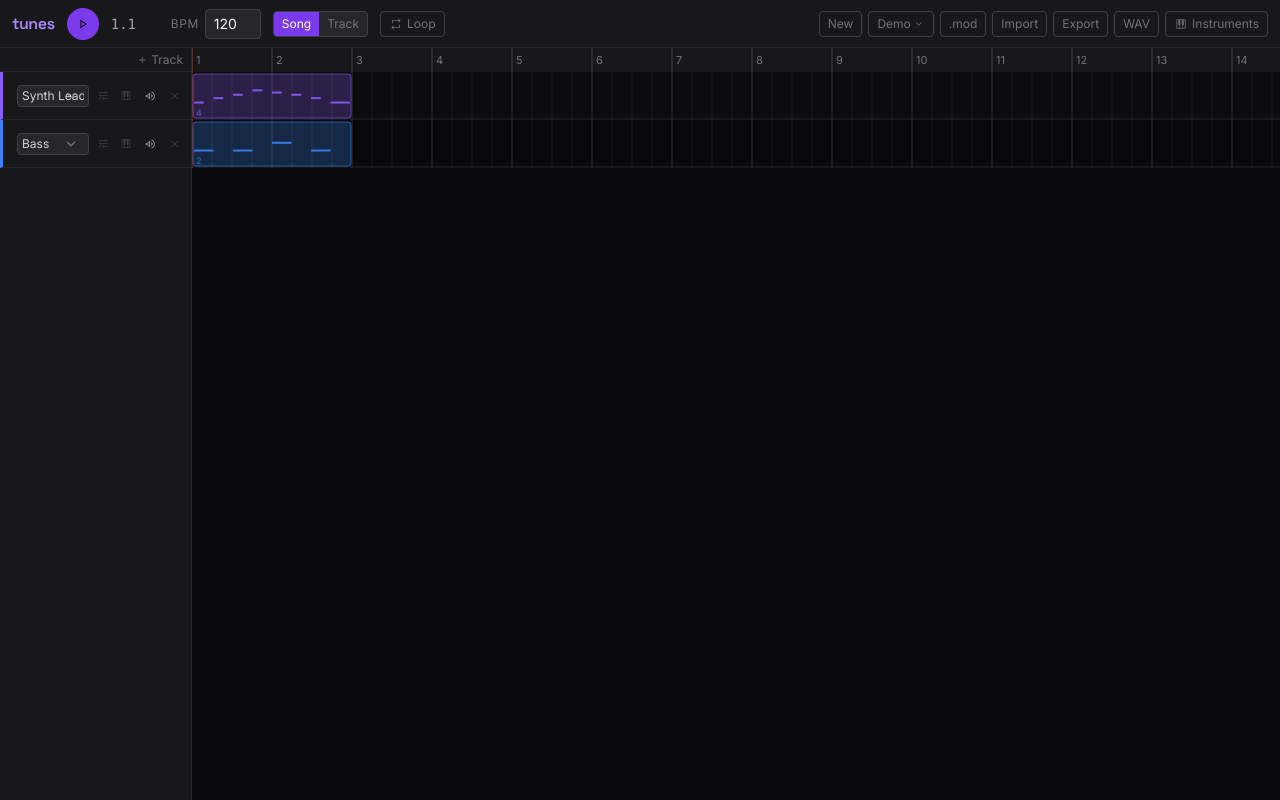
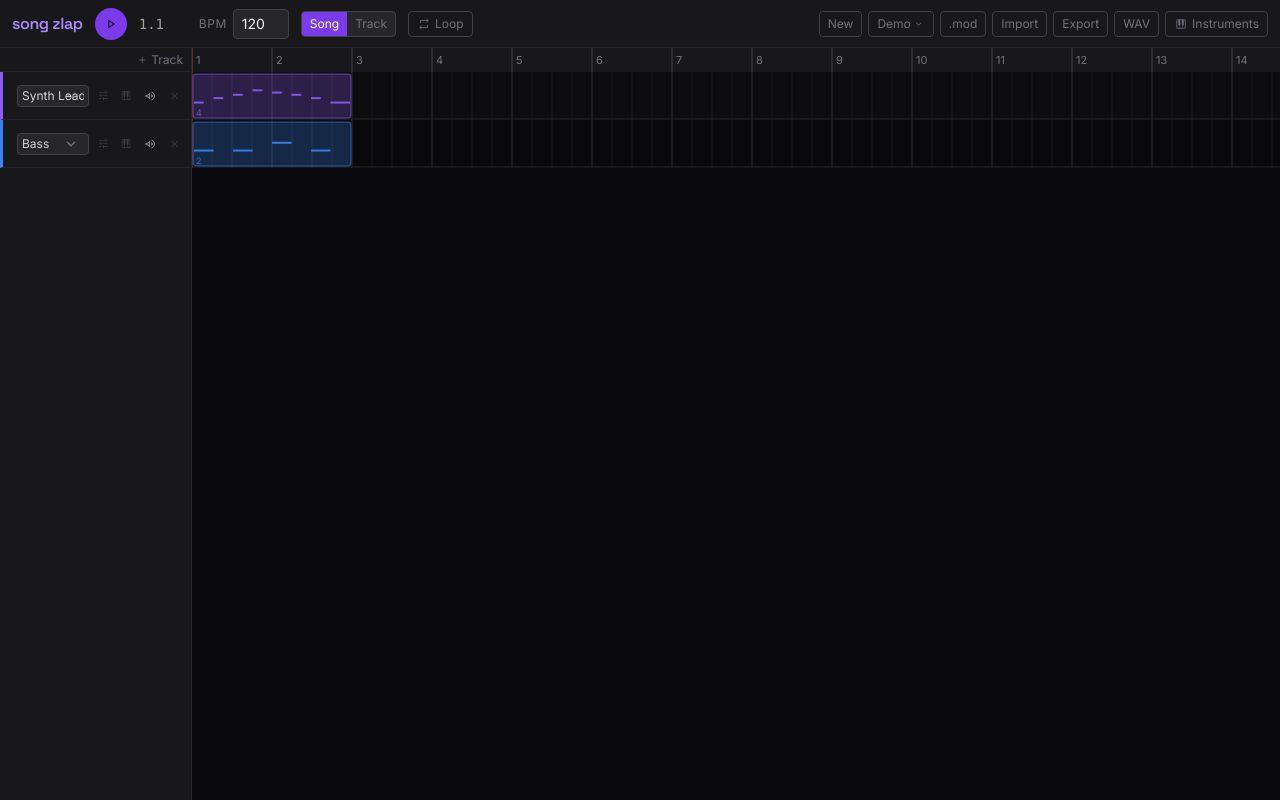
Before and after one commit to madeso/songzlap, a React (Vite) app: page / in a window 1280 px wide. Built offline with nearby package versions, Linux system fonts and the light colour scheme.

Commit message:
Rename app

```diff
--- a/index.html
+++ b/index.html
@@ -4,7 +4,7 @@
     <meta charset="UTF-8" />
     <link rel="icon" type="image/svg+xml" href="/favicon.svg" />
     <meta name="viewport" content="width=device-width, initial-scale=1.0" />
-    <title>tunes</title>
+    <title>song zlap</title>
 
     <!-- Google Fonts: Space Grotesk + Inter -->
     <link rel="preconnect" href="https://fonts.googleapis.com" />
--- a/package.json
+++ b/package.json
@@ -1,5 +1,5 @@
 {
-  "name": "tunes",
+  "name": "song-zlap",
   "private": true,
   "version": "0.0.0",
   "type": "module",
--- a/src/App.tsx
+++ b/src/App.tsx
@@ -99,7 +99,7 @@ function App() {
             [k, instr.type === 'sample' ? { ...instr, sample: undefined } : instr]
           )),
         }
-        localStorage.setItem('tunes-song', JSON.stringify(toSave))
+        localStorage.setItem('song-zlap-song', JSON.stringify(toSave))
       } catch { /* quota */ }
     }, 800)
     return () => clearTimeout(id)
@@ -115,7 +115,7 @@ function App() {
 
   const newSong = useCallback(() => {
     if (!confirm('Start a new song? Unsaved changes will be lost.')) return
-    localStorage.removeItem('tunes-song')
+    localStorage.removeItem('song-zlap-song')
     sampleCacheRef.current = {}
     dispatch(loadSong(makeEmptyState()))
   }, [dispatch])
--- a/src/components/Transport.tsx
+++ b/src/components/Transport.tsx
@@ -36,7 +36,7 @@ export default function Transport({
   return (
     <header className="flex items-center gap-3 px-3 h-12 bg-zinc-900 border-b border-zinc-800 shrink-0 select-none flex-wrap">
       <span className="font-['Space_Grotesk'] font-semibold text-base text-violet-400 tracking-tight">
-        tunes
+        song zlap
       </span>
 
       {/* Play / Stop */}
--- a/src/store.ts
+++ b/src/store.ts
@@ -66,7 +66,7 @@ function buildDefaultState(): AppState {
 
 export function makeInitialState(): AppState {
   try {
-    const saved = localStorage.getItem('tunes-song');
+    const saved = localStorage.getItem('song-zlap-song');
     if (saved) {
       const parsed = JSON.parse(saved) as AppState;
       if (parsed.tracks && parsed.clips && parsed.instruments) {
```
